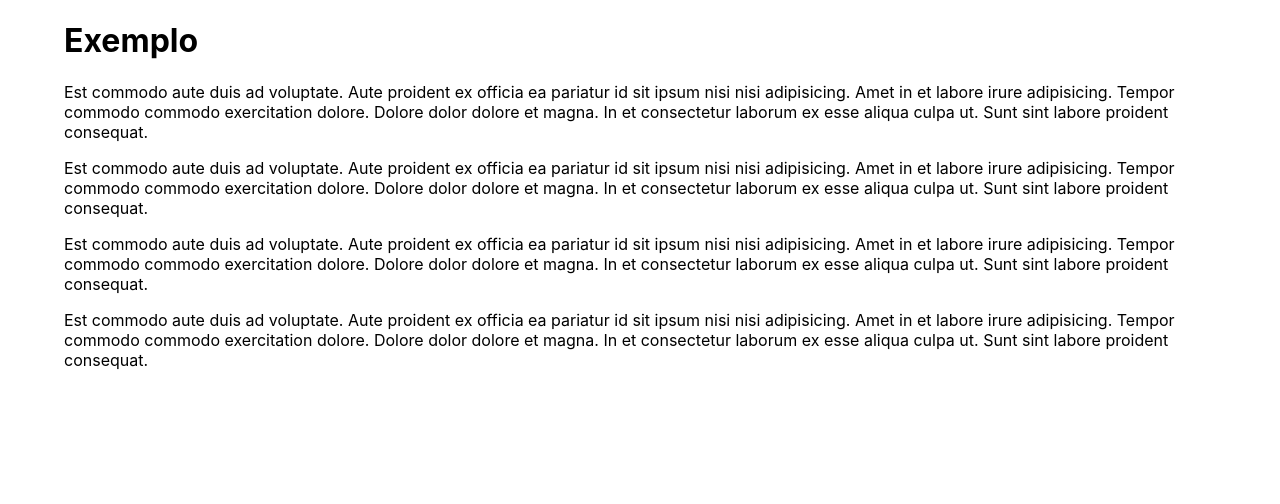
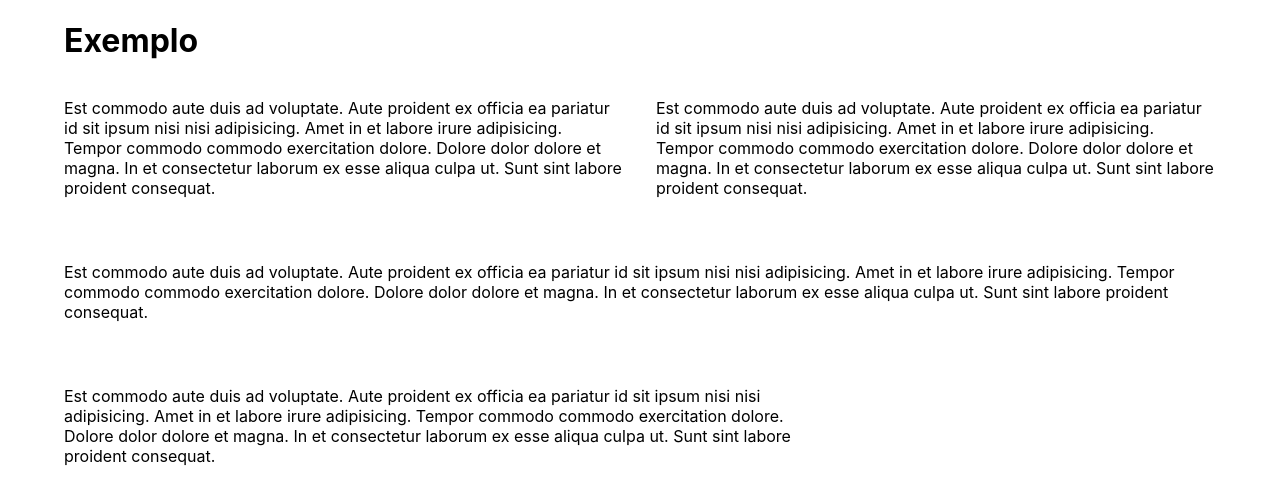
Before and after one commit to treinaweb/treinaweb-Material-UI-layout-Grid-system, a React (Create React App) app: page / in a window 1280 px wide. Shown: the top 504 px of the page. Built offline with nearby package versions, Linux system fonts and the light colour scheme.

Commit message:
02:04 - Conhecendo Grid container e Grid item

```diff
--- a/src/App.js
+++ b/src/App.js
@@ -1,32 +1,40 @@
 import Container from '@mui/material/Container'
+import Grid from '@mui/material/Grid'
+
+function Paragrafo() {
+  return (
+    <p>
+      Est commodo aute duis ad voluptate. Aute proident ex officia ea pariatur id sit ipsum nisi nisi
+      adipisicing. Amet in et labore irure adipisicing. Tempor commodo commodo exercitation dolore.
+      Dolore dolor dolore et magna. In et consectetur laborum ex esse aliqua culpa ut. Sunt sint labore
+      proident consequat.
+    </p>
+  )
+}
+
 function App() {
   return (
     <Container >
       <h1>Exemplo</h1>
-      <p>
-        Est commodo aute duis ad voluptate. Aute proident ex officia ea pariatur id sit ipsum nisi nisi
-        adipisicing. Amet in et labore irure adipisicing. Tempor commodo commodo exercitation dolore.
-        Dolore dolor dolore et magna. In et consectetur laborum ex esse aliqua culpa ut. Sunt sint labore
-        proident consequat.
-      </p>
-      <p>
-        Est commodo aute duis ad voluptate. Aute proident ex officia ea pariatur id sit ipsum nisi nisi
-        adipisicing. Amet in et labore irure adipisicing. Tempor commodo commodo exercitation dolore.
-        Dolore dolor dolore et magna. In et consectetur laborum ex esse aliqua culpa ut. Sunt sint labore
-        proident consequat.
-      </p>
-      <p>
-        Est commodo aute duis ad voluptate. Aute proident ex officia ea pariatur id sit ipsum nisi nisi
-        adipisicing. Amet in et labore irure adipisicing. Tempor commodo commodo exercitation dolore.
-        Dolore dolor dolore et magna. In et consectetur laborum ex esse aliqua culpa ut. Sunt sint labore
-        proident consequat.
-      </p>
-      <p>
-        Est commodo aute duis ad voluptate. Aute proident ex officia ea pariatur id sit ipsum nisi nisi
-        adipisicing. Amet in et labore irure adipisicing. Tempor commodo commodo exercitation dolore.
-        Dolore dolor dolore et magna. In et consectetur laborum ex esse aliqua culpa ut. Sunt sint labore
-        proident consequat.
-      </p>
+      <Grid container spacing={4}>
+
+        <Grid item xs={6}>
+          <Paragrafo />
+        </Grid>
+
+        <Grid item xs={6}>
+          <Paragrafo />
+        </Grid>
+
+        <Grid item xs={12}>
+          <Paragrafo />
+        </Grid>
+
+        <Grid item xs={8}>
+          <Paragrafo />
+        </Grid>
+
+      </Grid>
     </Container>
   );
 }
```
